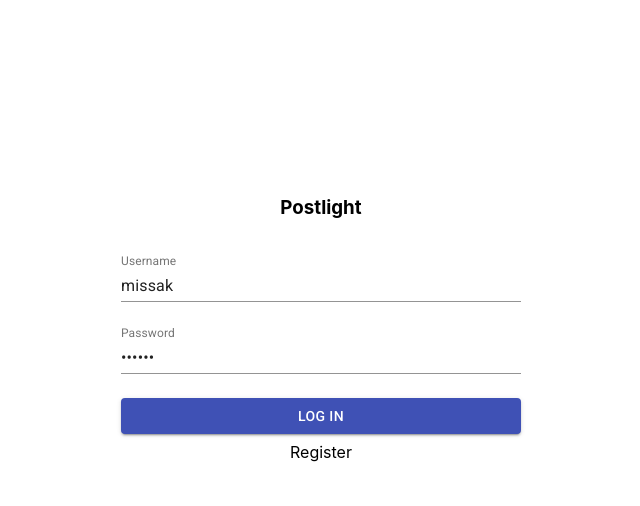
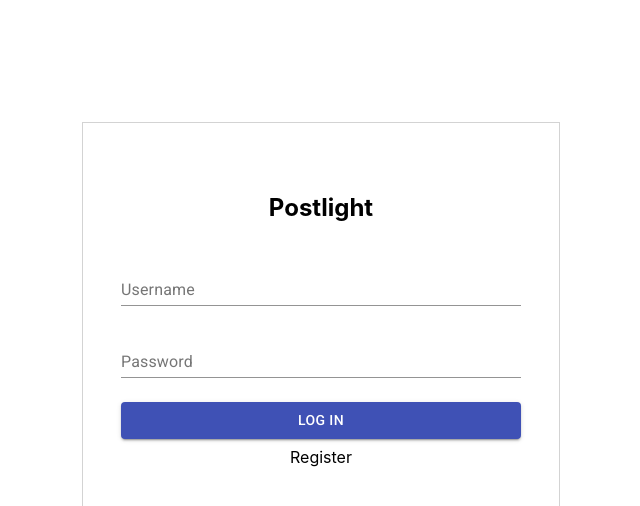
Before and after one commit to missakation/postlightemployees, a React (Create React App) app in the folder Client/: page /login in a window 1280 px wide. Shown: the top 506 px of the page, without its empty margins (319-959 px from the left). Built offline with nearby package versions, Linux system fonts and the light colour scheme.

Commit message:
added dialog delete

```diff
--- a/Client/src/Employees/Employees.js
+++ b/Client/src/Employees/Employees.js
@@ -21,6 +21,12 @@
 import EditIcon from "@material-ui/icons/Edit";
 import AddIcon from "@material-ui/icons/Add";
 
+import Dialog from '@material-ui/core/Dialog';
+import DialogActions from '@material-ui/core/DialogActions';
+import DialogContent from '@material-ui/core/DialogContent';
+import DialogTitle from '@material-ui/core/DialogTitle';
+import Slide from '@material-ui/core/Slide';
+
 import { navigate } from "@reach/router";
 import { employeeService } from "../_services";
 
@@ -43,6 +49,12 @@
     fontSize: 20
   }
 }));
+
+
+
+const Transition = React.forwardRef(function Transition(props, ref) {
+  return <Slide direction="up" ref={ref} {...props} />;
+});
 
 function TablePaginationActions(props) {
   const classes = employeeStyles();
@@ -82,8 +94,8 @@
         {theme.direction === "rtl" ? (
           <KeyboardArrowRight />
         ) : (
-          <KeyboardArrowLeft />
-        )}
+            <KeyboardArrowLeft />
+          )}
       </IconButton>
       <IconButton
         onClick={handleNextButtonClick}
@@ -93,8 +105,8 @@
         {theme.direction === "rtl" ? (
           <KeyboardArrowLeft />
         ) : (
-          <KeyboardArrowRight />
-        )}
+            <KeyboardArrowRight />
+          )}
       </IconButton>
       <IconButton
         onClick={handleLastPageButtonClick}
@@ -135,12 +147,22 @@
   const [employees, setEmployees] = useState([]);
   const [searchCriteria, setSarchCriteria] = useState("");
 
+  const [openDiagram, setOpenDiagram] = React.useState(false);
+
   const emptyRows =
     rowsPerPage - Math.min(rowsPerPage, employees.length - page * rowsPerPage);
 
   useEffect(() => {
     getEmployees();
   }, [searchCriteria, rowsPerPage, page]);
+
+  function handleClickOpen() {
+    setOpenDiagram(true);
+  }
+
+  function handleClose() {
+    setOpenDiagram(false);
+  }
 
   function handleChangePage(event, newPage) {
     setPage(newPage + 1);
@@ -169,7 +191,7 @@
           setCountEmployees(res.data.pages.count);
         }
       })
-      .catch(error => {});
+      .catch(error => { });
   }
 
   function editEmployee(employee) {
@@ -182,7 +204,7 @@
       .then(res => {
         getEmployees();
       })
-      .catch(error => {});
+      .catch(error => { });
   }
 
   return (
@@ -243,11 +265,31 @@
                     </IconButton>
                     <IconButton
                       color="secondary"
-                      onClick={() => deleteEmployee(row)}
+                      onClick={() => { handleClickOpen() }}
                     >
                       <DeleteIcon />
                     </IconButton>
                   </TableCell>
+                  <Dialog
+                    open={openDiagram}
+                    onClose={handleClose}
+                    TransitionComponent={Transition}
+                    aria-labelledby="alert-dialog-title"
+                    aria-describedby="alert-dialog-description"
+                  >
+                    <DialogTitle id="alert-dialog-title">{"Are you sure you want to delete the customer?"}</DialogTitle>
+                    <DialogContent>
+                      The action cannot be reversed
+                    </DialogContent>
+                    <DialogActions>
+                      <Button onClick={handleClose} color="primary">
+                        No
+                    </Button>
+                      <Button onClick={() => deleteEmployee(row)} color="primary" autoFocus>
+                        Yes
+                  </Button>
+                    </DialogActions>
+                  </Dialog>
                 </TableRow>
               ))}
 
--- a/Client/src/Login.js
+++ b/Client/src/Login.js
@@ -9,7 +9,14 @@
 const useStyles = makeStyles(theme => ({
   container: {
     display: "flex",
-    flexDirection: "column"
+    flexDirection: "column",
+    paddingTop:50,
+    paddingBottom:50,
+    paddingLeft:30,
+    paddingRight:30,
+    borderStyle:'solid',
+    borderWidth:1,
+    borderColor:'lightgrey'
   },
   textField: {
     marginLeft: theme.spacing(1),
@@ -28,15 +35,20 @@
   },
   sectionpic: {
     margin: theme.spacing(1)
+  },
+  error:{
+    color:'firebrick'
   }
 }));
 
 export default function Login() {
   const classes = useStyles();
   const [values, setValues] = React.useState({
-    name: "missak",
-    password: "missak"
+    name: "",
+    password: ""
   });
+  const [hasError, setError] = React.useState(null);
+
 
   const handleChange = name => event => {
     setValues({ ...values, [name]: event.target.value });
@@ -52,7 +64,7 @@
         navigate("/employees");
       })
       .catch(error => {
-        console.log(error);
+        setError(error.message)
       });
   };
 
@@ -63,7 +75,8 @@
   return (
     <div className="login-form">
       <form className={classes.container} onSubmit={handleSubmit}>
-        <h3>Postlight</h3>
+        <h2>Postlight</h2>
+
         <TextField
           id="username"
           label="Username"
@@ -91,6 +104,7 @@
           Log in
         </Button>
         <a onClick={openRegisterPage}>Register</a>
+        {hasError && <h4 className={classes.error}>Invalid Credentials</h4>}
       </form>
     </div>
   );
--- a/Client/src/Register.js
+++ b/Client/src/Register.js
@@ -8,7 +8,14 @@
 const useStyles = makeStyles(theme => ({
   container: {
     display: "flex",
-    flexDirection: "column"
+    flexDirection: "column",
+    paddingTop:50,
+    paddingBottom:50,
+    paddingLeft:30,
+    paddingRight:30,
+    borderStyle:'solid',
+    borderWidth:1,
+    borderColor:'lightgrey'
   },
   textField: {
     marginLeft: theme.spacing(1),
@@ -31,6 +38,7 @@
 }));
 
 export default function Register() {
+
   const classes = useStyles();
   const [values, setValues] = React.useState({
     name: "",
@@ -43,10 +51,9 @@
 
   const handleSubmit = event => {
     event.preventDefault();
-
-    authenticationService
-      .register(values.name, values.password)
+    authenticationService.register(values.name, values.password)
       .then(res => {
+        authenticationService.setUser(res);
         navigate("/employees");
       })
       .catch(error => {
@@ -54,10 +61,14 @@
       });
   };
 
+  const openLoginPage = () => {
+    navigate("/login");
+  }
+
   return (
     <div className="login-form">
       <form className={classes.container} onSubmit={handleSubmit}>
-        <h4>Register for a New Account!</h4>
+      <h2>Postlight</h2>
         <TextField
           id="username"
           label="Username"
@@ -84,6 +95,9 @@
         >
           Register
         </Button>
+
+        <a onClick={openLoginPage}>Already have an account?</a>
+
       </form>
     </div>
   );
--- a/Client/src/_services/authentication.service.js
+++ b/Client/src/_services/authentication.service.js
@@ -35,7 +35,10 @@
     password: password
   };
 
-  return axios.post(apiUrl + "/signup", body);
+  return axios.post(apiUrl + "/signup", body).then(user => {
+    currentUserSubject.next(user.data);
+    return user;
+  });;
 }
 
 function setUser(user) {
--- a/Client/src/_services/employees.service.js
+++ b/Client/src/_services/employees.service.js
@@ -53,6 +53,7 @@
 }
 
 function buildFormData(employee, imageFile) {
+
   var bodyFormData = new FormData();
   bodyFormData.set("name", employee.name);
   bodyFormData.set("jobtitle", employee.jobtitle);
```
